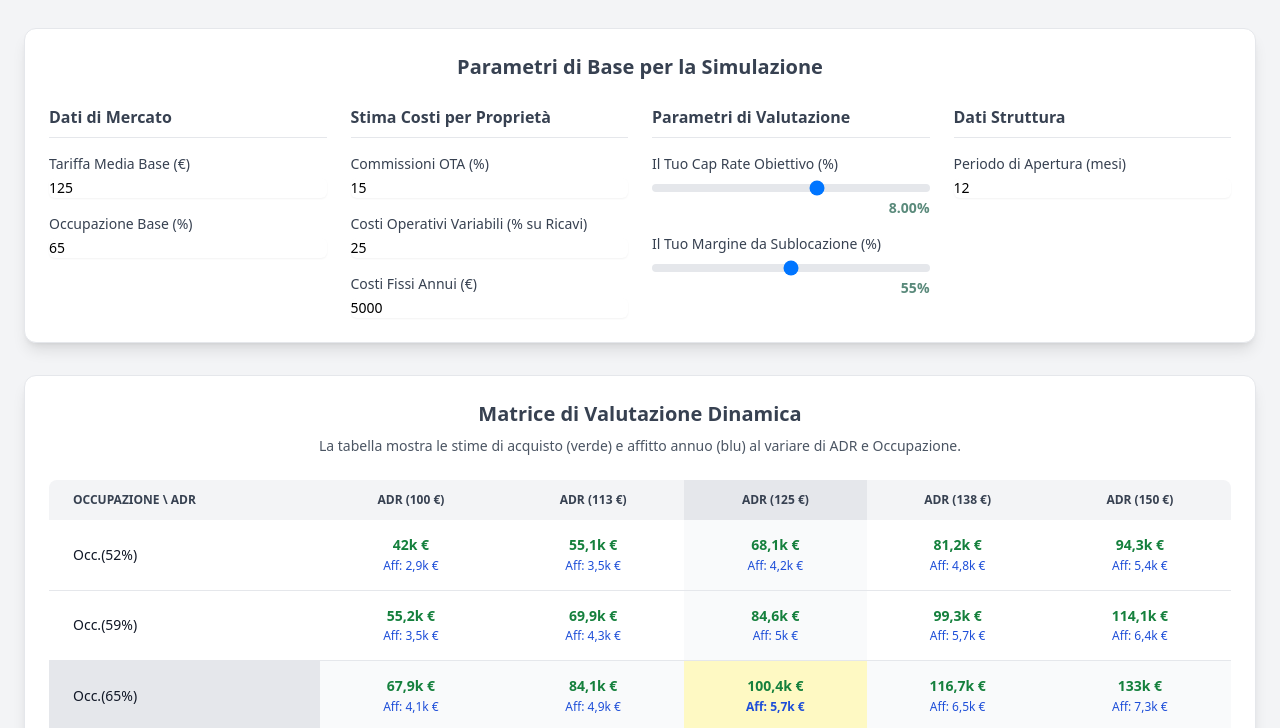
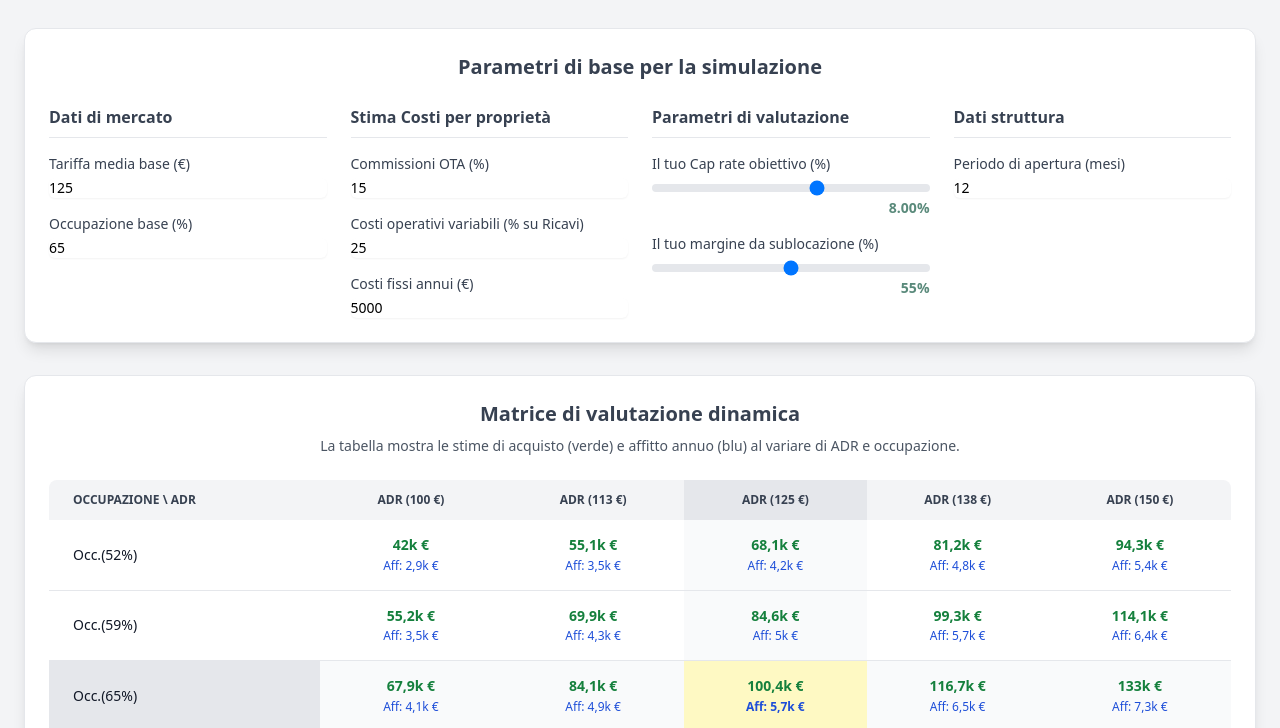
Before and after one commit to andrealorussoh24-netizen/Sensibilit-, a plain HTML site: page index.html in a window 1280 px wide. Shown: the part 72-800 px from the top of the page. Drawn offline with nearby package versions, Linux system fonts and the light colour scheme.

Commit message:
Update index.html

```diff
--- a/index.html
+++ b/index.html
@@ -3,7 +3,7 @@
 <head>
     <meta charset="UTF-8">
     <meta name="viewport" content="width=device-width, initial-scale=1.0">
-    <title>Tabella di Sensibilità per Valutazione Immobiliare</title>
+    <title>Tabella di sensibilità di rendimento</title>
     <!-- Link al CDN di Tailwind CSS per lo stile -->
     <script src="https://cdn.tailwindcss.com"></script>
     <!-- Stili personalizzati -->
@@ -25,60 +25,60 @@
 
     <div class="container">
         <div class="text-center mb-8">
-            <h1 class="text-3xl font-bold text-white">Analisi di Sensibilità per Investimenti Immobiliari</h1>
+            <h1 class="text-3xl font-bold text-white">Analisi di sensibilità per investimenti immobiliari</h1>
         </div>
 
         <!-- PANNELLO DI CONTROLLO -->
         <div class="bg-white p-6 rounded-xl shadow-lg border border-gray-200 mb-8">
-             <h2 class="text-xl font-semibold text-center mb-6">Parametri di Base per la Simulazione</h2>
+             <h2 class="text-xl font-semibold text-center mb-6">Parametri di base per la simulazione</h2>
              <div class="grid grid-cols-1 md:grid-cols-2 lg:grid-cols-4 gap-6">
                 <!-- Parametri Principali -->
                 <div class="space-y-4">
-                    <h3 class="font-semibold border-b pb-2">Dati di Mercato</h3>
+                    <h3 class="font-semibold border-b pb-2">Dati di mercato</h3>
                     <div>
-                        <label for="adr" class="block text-sm font-medium text-gray-700">Tariffa Media Base (€)</label>
+                        <label for="adr" class="block text-sm font-medium text-gray-700">Tariffa media base (€)</label>
                         <input type="number" id="adr" value="125" class="mt-1 block w-full rounded-md border-gray-300 shadow-sm sm:text-sm">
                     </div>
                     <div>
-                        <label for="occupazione" class="block text-sm font-medium text-gray-700">Occupazione Base (%)</label>
+                        <label for="occupazione" class="block text-sm font-medium text-gray-700">Occupazione base (%)</label>
                         <input type="number" id="occupazione" value="65" class="mt-1 block w-full rounded-md border-gray-300 shadow-sm sm:text-sm">
                     </div>
                 </div>
                 <!-- Costi -->
                  <div class="space-y-4">
-                    <h3 class="font-semibold border-b pb-2">Stima Costi per Proprietà</h3>
+                    <h3 class="font-semibold border-b pb-2">Stima Costi per proprietà</h3>
                      <div>
                         <label for="commissioni" class="block text-sm font-medium text-gray-700">Commissioni OTA (%)</label>
                         <input type="number" id="commissioni" value="15" class="mt-1 block w-full rounded-md border-gray-300 shadow-sm sm:text-sm">
                     </div>
                      <div>
-                        <label for="costi_operativi_perc" class="block text-sm font-medium text-gray-700">Costi Operativi Variabili (% su Ricavi)</label>
+                        <label for="costi_operativi_perc" class="block text-sm font-medium text-gray-700">Costi operativi variabili (% su Ricavi)</label>
                         <input type="number" id="costi_operativi_perc" value="25" class="mt-1 block w-full rounded-md border-gray-300 shadow-sm sm:text-sm">
                     </div>
                      <div>
-                        <label for="costi_fissi_annui" class="block text-sm font-medium text-gray-700">Costi Fissi Annui (€)</label>
+                        <label for="costi_fissi_annui" class="block text-sm font-medium text-gray-700">Costi fissi annui (€)</label>
                         <input type="number" id="costi_fissi_annui" value="5000" class="mt-1 block w-full rounded-md border-gray-300 shadow-sm sm:text-sm">
                     </div>
                 </div>
                 <!-- Parametri di Valutazione -->
                 <div class="space-y-4">
-                    <h3 class="font-semibold border-b pb-2">Parametri di Valutazione</h3>
+                    <h3 class="font-semibold border-b pb-2">Parametri di valutazione</h3>
                     <div>
-                        <label for="capRate" class="block text-sm font-medium text-gray-700">Il Tuo Cap Rate Obiettivo (%)</label>
+                        <label for="capRate" class="block text-sm font-medium text-gray-700">Il tuo Cap rate obiettivo (%)</label>
                          <input type="range" id="capRate" min="5" max="10" value="8" step="0.25" class="w-full h-2 bg-gray-200 rounded-lg appearance-none cursor-pointer mt-2">
                         <div class="text-right text-sm font-bold text-[#5A8A7B]"><span id="capRateVal">8.00</span>%</div>
                     </div>
                     <div>
-                        <label for="percAffitto" class="block text-sm font-medium text-gray-700">Il Tuo Margine da Sublocazione (%)</label>
+                        <label for="percAffitto" class="block text-sm font-medium text-gray-700">Il tuo margine da sublocazione (%)</label>
                         <input type="range" id="percAffitto" min="40" max="70" value="55" step="1" class="w-full h-2 bg-gray-200 rounded-lg appearance-none cursor-pointer mt-2">
                         <div class="text-right text-sm font-bold text-[#5A8A7B]"><span id="percAffittoVal">55</span>%</div>
                     </div>
                 </div>
-                 <!-- Dati Struttura (semplificati) -->
+                 <!-- Dati struttura (semplificati) -->
                  <div class="space-y-4">
-                     <h3 class="font-semibold border-b pb-2">Dati Struttura</h3>
+                     <h3 class="font-semibold border-b pb-2">Dati struttura</h3>
                       <div>
-                        <label for="periodoApertura" class="block text-sm font-medium text-gray-700">Periodo di Apertura (mesi)</label>
+                        <label for="periodoApertura" class="block text-sm font-medium text-gray-700">Periodo di apertura (mesi)</label>
                         <input type="number" id="periodoApertura" value="12" class="mt-1 block w-full rounded-md border-gray-300 shadow-sm sm:text-sm">
                     </div>
                  </div>
@@ -87,9 +87,9 @@
 
         <!-- MATRICE DI VALUTAZIONE -->
         <div class="bg-white p-6 rounded-xl shadow-lg border border-gray-200 mt-8">
-            <h2 class="text-xl font-semibold text-center text-gray-700 mb-2">Matrice di Valutazione Dinamica</h2>
+            <h2 class="text-xl font-semibold text-center text-gray-700 mb-2">Matrice di valutazione dinamica</h2>
             <p class="text-center text-gray-600 text-sm mb-6">
-                La tabella mostra le stime di acquisto (verde) e affitto annuo (blu) al variare di ADR e Occupazione.
+                La tabella mostra le stime di acquisto (verde) e affitto annuo (blu) al variare di ADR e occupazione.
             </p>
             <div class="overflow-x-auto">
                 <table class="w-full text-sm text-left text-gray-500">
```
